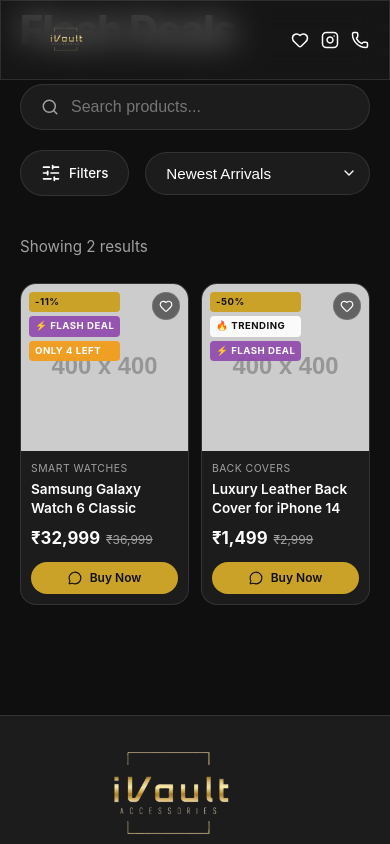
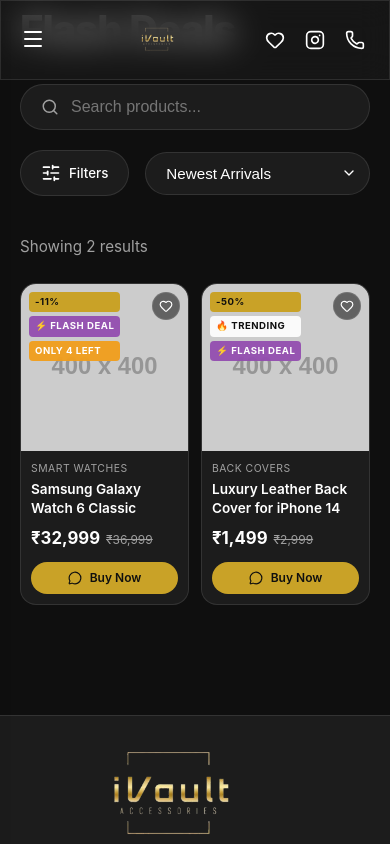
Before and after one commit to marvan-kp/ivault, a React (Vite) app: page /deals in a window 390 px wide. Shown: the top 844 px of the page. Built offline with nearby package versions, Linux system fonts and the light colour scheme.

Commit message:
Add responsive hamburger navigation menu

```diff
--- a/src/components/Navbar.css
+++ b/src/components/Navbar.css
@@ -13,6 +13,23 @@
     align-items: center;
     justify-content: space-between;
     height: 100%;
+}
+
+.menu-toggle {
+    display: none;
+    /* Hidden on desktop */
+    background: transparent;
+    border: none;
+    color: var(--color-text);
+    cursor: pointer;
+    padding: 8px;
+    margin-left: -8px;
+    /* Alignment compensation */
+    transition: color var(--transition-fast);
+}
+
+.menu-toggle:hover {
+    color: var(--color-accent);
 }
 
 .nav-logo {
@@ -110,6 +127,11 @@
 }
 
 @media (max-width: 768px) {
+    .menu-toggle {
+        display: block;
+        z-index: 200;
+    }
+
     .nav-logo-image {
         height: 60px;
         max-width: 140px;
@@ -121,8 +143,51 @@
         display: none;
     }
 
+    .mobile-menu-overlay {
+        position: fixed;
+        top: 0;
+        left: 0;
+        width: 100%;
+        height: 100vh;
+        background: rgba(0, 0, 0, 0.7);
+        backdrop-filter: blur(4px);
+        opacity: 0;
+        visibility: hidden;
+        transition: opacity var(--transition-normal);
+        z-index: 150;
+    }
+
+    .mobile-menu-overlay.open {
+        opacity: 1;
+        visibility: visible;
+    }
+
     .nav-links {
-        display: none;
+        position: fixed;
+        top: 0;
+        left: -300px;
+        width: 250px;
+        height: 100vh;
+        background: var(--color-secondary);
+        flex-direction: column;
+        justify-content: flex-start;
+        align-items: flex-start;
+        padding: 100px 24px 24px;
+        gap: 24px;
+        transition: transform var(--transition-normal);
+        z-index: 160;
+        box-shadow: var(--shadow-lg);
+    }
+
+    .nav-links.open {
+        transform: translateX(300px);
+    }
+
+    .nav-links a {
+        font-size: 1.2rem;
+        width: 100%;
+        padding-bottom: 12px;
+        border-bottom: 1px solid rgba(255, 255, 255, 0.05);
     }
 
     .search-bar {
@@ -133,8 +198,12 @@
         gap: 12px;
     }
 
+    .action-icon {
+        padding: 4px;
+    }
+
     .action-icon svg {
-        width: 18px;
-        height: 18px;
+        width: 20px;
+        height: 20px;
     }
 }
--- a/src/components/Navbar.jsx
+++ b/src/components/Navbar.jsx
@@ -1,10 +1,11 @@
 import React, { useState } from 'react';
 import { Link, useNavigate } from 'react-router-dom';
-import { Search, Heart, Instagram, Phone } from 'lucide-react';
+import { Search, Heart, Instagram, Phone, Menu, X } from 'lucide-react';
 import './Navbar.css';
 
 const Navbar = () => {
     const [searchQuery, setSearchQuery] = useState('');
+    const [isMenuOpen, setIsMenuOpen] = useState(false);
     const navigate = useNavigate();
 
     const handleSearch = (e) => {
@@ -12,21 +13,37 @@
         if (searchQuery.trim()) {
             navigate(`/products?search=${encodeURIComponent(searchQuery.trim())}`);
             setSearchQuery('');
+            setIsMenuOpen(false); // Close menu on search
         }
+    };
+
+    const toggleMenu = () => {
+        setIsMenuOpen(!isMenuOpen);
+    };
+
+    const closeMenu = () => {
+        setIsMenuOpen(false);
     };
 
     return (
         <nav className="navbar glass">
             <div className="container nav-container">
-                <Link to="/" className="nav-logo">
+                <button className="menu-toggle" onClick={toggleMenu} aria-label="Toggle menu">
+                    {isMenuOpen ? <X size={24} /> : <Menu size={24} />}
+                </button>
+
+                <Link to="/" className="nav-logo" onClick={closeMenu}>
                     <img src="/logo.png" alt="iVault Accessories" className="nav-logo-image" />
                     <span className="logo-text">iVault <span className="logo-subtext">Accessories</span></span>
                 </Link>
-                <div className="nav-links">
-                    <Link to="/">Home</Link>
-                    <Link to="/products">Products</Link>
-                    <Link to="/categories">Categories</Link>
-                    <Link to="/trending">Trending</Link>
+
+                <div className={`mobile-menu-overlay ${isMenuOpen ? 'open' : ''}`} onClick={closeMenu}></div>
+
+                <div className={`nav-links ${isMenuOpen ? 'open' : ''}`}>
+                    <Link to="/" onClick={closeMenu}>Home</Link>
+                    <Link to="/products" onClick={closeMenu}>Products</Link>
+                    <Link to="/categories" onClick={closeMenu}>Categories</Link>
+                    <Link to="/trending" onClick={closeMenu}>Trending</Link>
                 </div>
                 <div className="nav-actions">
                     <form className="search-bar" onSubmit={handleSearch}>
```
